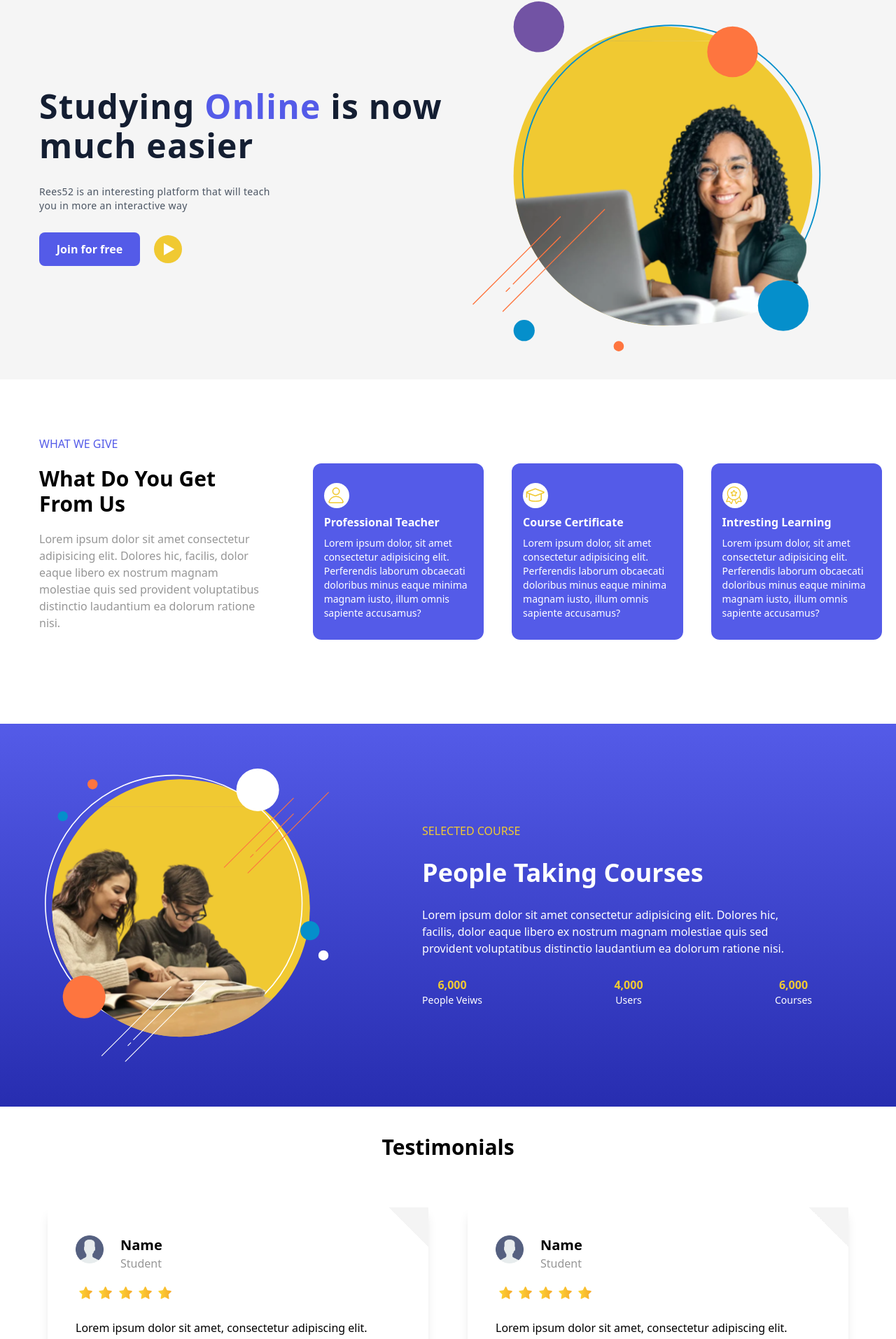
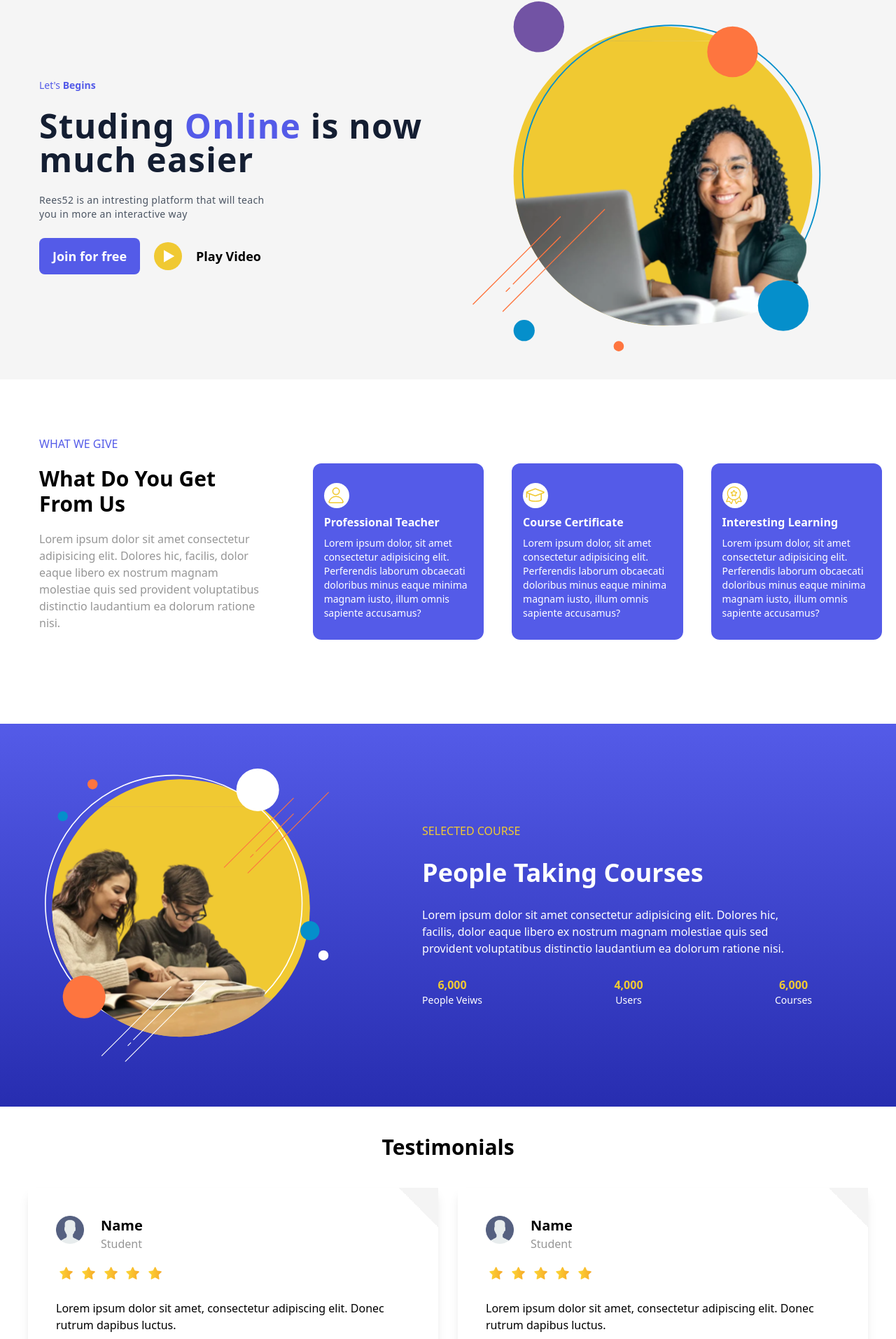
Before and after one commit to nagaphbilla/Iduino-Frontend, a React (Create React App) app: page / in a window 1280 px wide. Shown: the part 104-2017 px from the top of the page at 70% size. Built offline with nearby package versions, Linux system fonts and the light colour scheme.

Commit message:
added styling

```diff
--- a/src/components/Cards.jsx
+++ b/src/components/Cards.jsx
@@ -4,7 +4,7 @@ import React from "react";
 export default function Slide2() {
   return (
     <div className="flex-direction py-10 md:flex md:py-20">
-      <div className="flex flex-col px-14 md:w-1/3 gap-5">
+      <div className="flex flex-col md:px-14 md:w-1/3 gap-5 px-7">
         <span className="text-clr-primary">WHAT WE GIVE</span>
         <span className="text-3xl font-semibold">What Do You Get From Us</span>
         <p className="text-clr">
@@ -36,7 +36,7 @@ export default function Slide2() {
         </div>
         <div className="flex flex-col gap-2 button-clr-primary px-4 py-7 rounded-xl justify-center min-h-fit ">
           <span className="w-9 h-9 rounded-full bg-white background_img_card3" />
-          <h4 className="text-white font-bold">Intresting Learning</h4>
+          <h4 className="text-white font-bold">Interesting Learning</h4>
           <p className="text-white font-thin text-sm">
             {" "}
             Lorem ipsum dolor, sit amet consectetur adipisicing elit.
--- a/src/components/Courses.jsx
+++ b/src/components/Courses.jsx
@@ -3,7 +3,7 @@ import image from "../assets/Group1964.svg";
 
 export default function Slide3() {
   return (
-    <div className="flex background-slide3 w-full h-full items-center px-16 py-16 gap-10">
+    <div className="flex background-slide3 w-full h-full items-center md:px-16 py-16 gap-10 px-4">
       <div className="hidden md:w-2/5 md:block">
         <img src={image} alt="img.." className="h-11/12 w-11/12" />
       </div>
--- a/src/components/Footer.jsx
+++ b/src/components/Footer.jsx
@@ -19,7 +19,7 @@ export default function Footer() {
                 className="p-1 rounded-md"
                 style={{ border: "1.5px solid white" }}
               >
-                <img src={facebook} className="h-4 w-4" />
+                <img src={facebook} alt="facebook.." className="h-4 w-4" />
               </div>
             </li>
             <li className="px-2 cursor-pointer">
@@ -27,7 +27,7 @@ export default function Footer() {
                 className="p-1 rounded-md"
                 style={{ border: "1.5px solid white" }}
               >
-                <img src={instagram} className="h-4 w-4" />
+                <img src={instagram} alt="instagram" className="h-4 w-4" />
               </div>
             </li>
             <li className="px-2 cursor-pointer">
@@ -35,7 +35,7 @@ export default function Footer() {
                 className="p-1 rounded-md"
                 style={{ border: "1.5px solid white" }}
               >
-                <img src={youtube} className="h-4 w-4" />
+                <img src={youtube} alt="youtube.." className="h-4 w-4" />
               </div>
             </li>
           </ul>
@@ -79,7 +79,7 @@ export default function Footer() {
         </div>
         </div>
       </div>
-      <p className="text-2xl py-4 font-extralight text-center">&#169;All rights reserved.</p>
+      <p className="text-md py-4 font-extralight text-center">&#169;All rights reserved.</p>
     </div>
   );
 }
--- a/src/components/Hero.jsx
+++ b/src/components/Hero.jsx
@@ -1,31 +1,35 @@
-import React from 'react'
+import React from "react";
 import rightImg from "../assets/Group6.svg";
 
 export default function Slide1() {
   return (
-    <div className="mx-auto flex py-10 justify-between px-14 items-center background_img">
-        <div className="flex flex-col gap-7 py-16">
-          <h2 className="font-bold text-5xl lineHeight tracking-wide" style={{color : "#141E32"}}>
-          Studying<span className="text-clr-primary"> Online</span> is now
+    <div className="px-5  mx-auto flex justify-center md:py-10 md:justify-between md:px-14 items-center background_img">
+      <div className="flex flex-col gap-6 py-16 justify-center items-center md:items-start">
+        <p className="hidden md:block text-sm text-clr-primary">Let's <strong>Begins</strong></p>
+        <h2 className="font-bold md:text-5xl lineHeight tracking-wide text-hero-clr text-4xl">
+          Studing<span className="text-clr-primary"> Online </span>is now
           <br />
            much easier
         </h2>
         <p className="text-gray-600 text-sm tracking-wide">
-            Rees52 is an interesting platform that will teach
+          Rees52 is an intresting platform that will teach
           <br />
           you in more an interactive way
         </p>
+        <div className="block md:hidden">
+          <img src={rightImg} alt="img." className="h-11/12 w-11/12" />
+        </div>
         <div className="flex items-center gap-5">
-            <button className="w-36 p-3 button-clr-primary rounded-lg text-white text-center font-semibold">
+          <button className="p-3 w-36 button-clr-primary rounded-lg text-white text-center font-semibold text-lg">
             Join for free
           </button>
           <button className="w-10 h-10 bg-white rounded-full background_img_play"></button>
-            {/* <span>watch how it works</span> */}
+          <span className="font-bold text-lg">Play Video</span>
         </div>
       </div>
-        <div className="background_img_right">
-          <img src={rightImg} alt="img." className="h-11/12 w-11/12"/>
+      <div className="hidden md:block">
+        <img src={rightImg} alt="img." className="h-11/12 w-11/12" />
       </div>
     </div>
-  )
+  );
 }
--- a/src/components/Testimonials.jsx
+++ b/src/components/Testimonials.jsx
@@ -1,52 +1,74 @@
 import userImage from "../assets/user.png";
-import star from "../assets/star.svg"
+import star from "../assets/star.svg";
 
 export default function Testimonials() {
   return (
     <div>
       <h1 className="text-3xl font-bold text-center pt-10">Testimonials</h1>
-            <div className="flex flex-wrap flex-row w-full justify-between p-10">
-                <div className="shadow-lg m-7 w-full" style={{flex: "1 0 40%"}}>
+      <div className="flex flex-wrap flex-row w-full gap-7 justify-between p-10">
+        <div className="shadow-lg w-full" style={{ flex: "1 0 40%" }}>
           <div className="flex flex-row w-full justify-between">
             <div className="flex flex-row pt-10 pl-10 z-50">
-                            <img src={userImage} className="h-10 w-10"/>
+              <img src={userImage} alt="userimage.." className="h-10 w-10" />
               <div className="pl-6">
                 <h3 className="text-xl font-bold">Name</h3>
-                                <h3 className="text-base" style={{color : "#969696"}}>Student</h3>
+                <h3 className="text-base" style={{ color: "#969696" }}>
+                  Student
+                </h3>
               </div>
             </div>
-                        <div className="h-14 w-14" style={{background : "linear-gradient(to top right, #fff 0%, #fff 50%, #F4F4F4 50%, #F4F4F4 100%)"}}></div>
+            <div
+              className="h-14 w-14"
+              style={{
+                background:
+                  "linear-gradient(to top right, #fff 0%, #fff 50%, #F4F4F4 50%, #F4F4F4 100%)",
+              }}
+            ></div>
           </div>
           <div className="flex flex-row w-1/3 pl-10 pt-4 justify-between">
-                        <img src={star} className="h-5 w-5 m-1"/>
-                        <img src={star} className="h-5 w-5 m-1"/>
-                        <img src={star} className="h-5 w-5 m-1"/>
-                        <img src={star} className="h-5 w-5 m-1"/>
-                        <img src={star} className="h-5 w-5 m-1"/>
+            <img src={star} alt="star.." className="h-5 w-5 m-1" />
+            <img src={star} alt="star.." className="h-5 w-5 m-1" />
+            <img src={star} alt="star.." className="h-5 w-5 m-1" />
+            <img src={star} alt="star.." className="h-5 w-5 m-1" />
+            <img src={star} alt="star.." className="h-5 w-5 m-1" />
           </div>
-                    <p className="px-10 py-6 text-base">Lorem ipsum dolor sit amet, consectetur adipiscing elit. Donec rutrum dapibus luctus.</p>
+          <p className="px-10 py-6 text-base">
+            Lorem ipsum dolor sit amet, consectetur adipiscing elit. Donec
+            rutrum dapibus luctus.
+          </p>
         </div>
-                <div className="shadow-lg m-7 w-full" style={{flex: "1 0 40%"}}>
+        <div className="shadow-lg w-full" style={{ flex: "1 0 40%" }}>
           <div className="flex flex-row w-full justify-between">
             <div className="flex flex-row pt-10 pl-10 z-50">
-                            <img src={userImage} className="h-10 w-10"/>
+              <img src={userImage} alt="userimage..." className="h-10 w-10" />
               <div className="pl-6">
                 <h3 className="text-xl font-bold">Name</h3>
-                                <h3 className="text-base" style={{color : "#969696"}}>Student</h3>
+                <h3 className="text-base" style={{ color: "#969696" }}>
+                  Student
+                </h3>
               </div>
             </div>
-                        <div className="h-14 w-14" style={{background : "linear-gradient(to top right, #fff 0%, #fff 50%, #F4F4F4 50%, #F4F4F4 100%)"}}></div>
+            <div
+              className="h-14 w-14"
+              style={{
+                background:
+                  "linear-gradient(to top right, #fff 0%, #fff 50%, #F4F4F4 50%, #F4F4F4 100%)",
+              }}
+            ></div>
           </div>
           <div className="flex flex-row w-1/3 pl-10 pt-4 justify-between">
-                        <img src={star} className="h-5 w-5 m-1"/>
-                        <img src={star} className="h-5 w-5 m-1"/>
-                        <img src={star} className="h-5 w-5 m-1"/>
-                        <img src={star} className="h-5 w-5 m-1"/>
-                        <img src={star} className="h-5 w-5 m-1"/>
+            <img src={star} alt="star.." className="h-5 w-5 m-1" />
+            <img src={star} alt="star.." className="h-5 w-5 m-1" />
+            <img src={star} alt="star.." className="h-5 w-5 m-1" />
+            <img src={star} alt="star.." className="h-5 w-5 m-1" />
+            <img src={star} alt="star.." className="h-5 w-5 m-1" />
           </div>
-                    <p className="px-10 py-6 text-base">Lorem ipsum dolor sit amet, consectetur adipiscing elit. Donec rutrum dapibus luctus.</p>
+          <p className="px-10 py-6 text-base">
+            Lorem ipsum dolor sit amet, consectetur adipiscing elit. Donec
+            rutrum dapibus luctus.
+          </p>
         </div>
       </div>
     </div>
-    )
+  );
 }
--- a/src/styles.css
+++ b/src/styles.css
@@ -12,6 +12,7 @@
   --clr-text: #969696;
   --clr-background-slide3:linear-gradient(180deg, #545BE8 0%, #272DB0 100%);
   --clr-text-slide3:#F0C932;
+  --clr-text-hero:#141E32;
 }
 .nav-clr {
   background-color: var(--clr-nav);
@@ -27,6 +28,9 @@
 }
 .text-clr {
   color: var(--clr-text);
+}
+.text-hero-clr{
+  color: var(--clr-text-hero);
 }
 .border-clr-primary {
   border: 1px solid var(--clr-primary);
@@ -47,7 +51,7 @@
   display: flex;
   align-items: center;
   position: unset;
-  gap: 3rem;
+  gap: 2rem;
 }
 
 nav {
```
Lines whose indentation alone changed are shown as unchanged.
